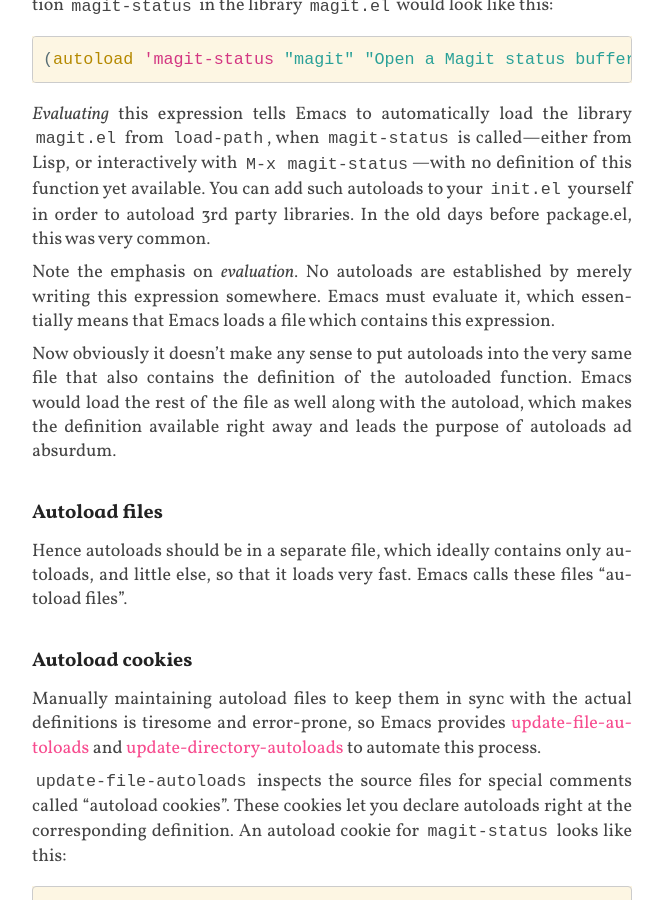
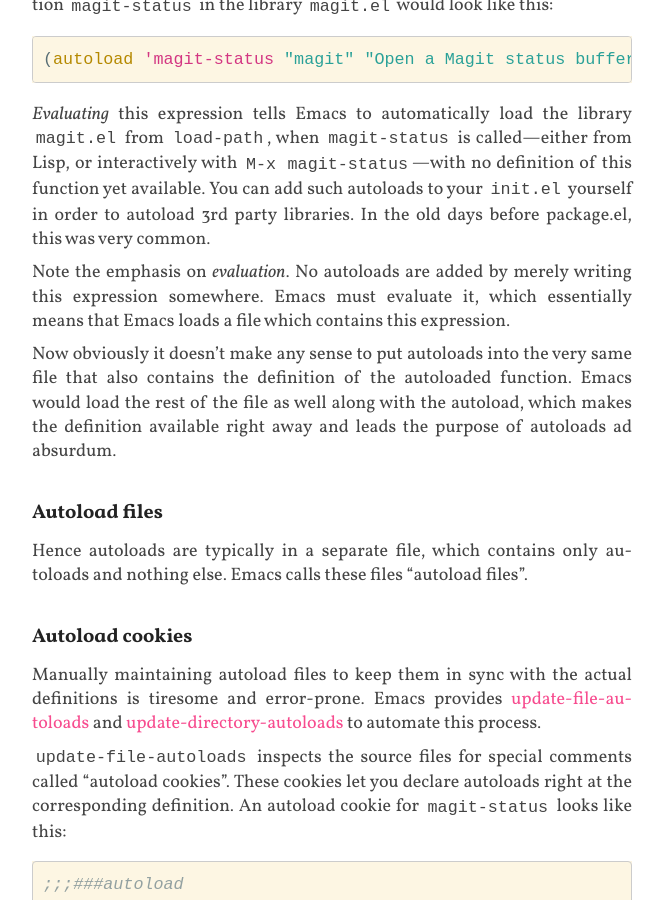
Before and after one commit to flooose/lunaryorn.github.io, a Jekyll site: the page built from _posts/2014-07-02-autoloads-in-emacs-lisp.md, in a window 1280 px wide and 900 px high, scrolled down 549 px. Shown: the whole window, without its empty margins (308-973 px from the left). Built offline with Jekyll 4.4.1, drawn with Linux system fonts in a browser that asks for light colours; some web fonts are replaced; Markdown is read by kramdown in place of the engine named in the settings; comment, search, counter and statistics services are not loaded.

Commit message:
Improve wording and fix links

```diff
--- a/_posts/2014-07-02-autoloads-in-emacs-lisp.md
+++ b/_posts/2014-07-02-autoloads-in-emacs-lisp.md
@@ -34,9 +34,9 @@
 autoload 3rd party libraries.  In the old days before package.el, this was very
 common.
 
-Note the emphasis on *evaluation*.  No autoloads are established by merely
-writing this expression somewhere.  Emacs must evaluate it, which essentially
-means that Emacs loads a file which contains this expression.
+Note the emphasis on *evaluation*.  No autoloads are added by merely writing
+this expression somewhere.  Emacs must evaluate it, which essentially means that
+Emacs loads a file which contains this expression.
 
 Now obviously it doesn't make any sense to put autoloads into the very same file
 that also contains the definition of the autoloaded function.  Emacs would load
@@ -48,15 +48,14 @@
 Autoload files
 ==============
 
-Hence autoloads should be in a separate file, which ideally contains only
-autoloads, and little else, so that it loads very fast.  Emacs calls these files
-“autoload files”.
+Hence autoloads are typically in a separate file, which contains only autoloads
+and nothing else.  Emacs calls these files “autoload files”.
 
 Autoload cookies
 ================
 
 Manually maintaining autoload files to keep them in sync with the actual
-definitions is tiresome and error-prone, so Emacs provides
+definitions is tiresome and error-prone.  Emacs provides
 [update-file-autoloads][ufa] and [update-directory-autoloads][uda] to automate
 this process.
 
@@ -146,11 +145,9 @@
 ============================
 
 Emacs Lisp has some functions to work with autoloads.  In addition to
-[autoload](el-function:autoload) to create autoloads, there are
-[autoloadp](el-function:autoloadp) and
-[autoload-do-load](el-function:autoload-do-load).  The first lets you check
-whether an object is an autoload object, and the latter loads the underlying
-library of an autoload.
+[autoload][al] to create autoloads, there are [autoloadp][alp] and
+[autoload-do-load][adl].  The first lets you check whether an object is an
+autoload object, and the latter loads the underlying library of an autoload.
 
 Note that both functions work on *autoload objects*, and *not* on symbols with
 attached autoloads.  Hence, `(autoloadp 'foo)` checks whether the symbol `foo`
```
Also changed, not shown: other parts of _posts/2014-07-02-autoloads-in-emacs-lisp.md (+6 -2 lines).
